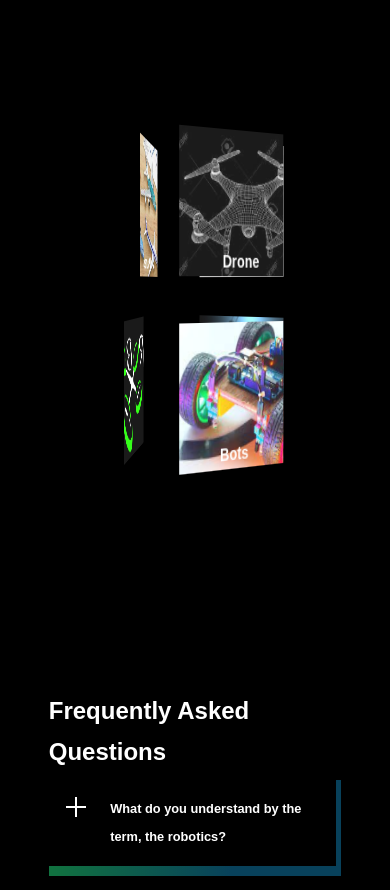
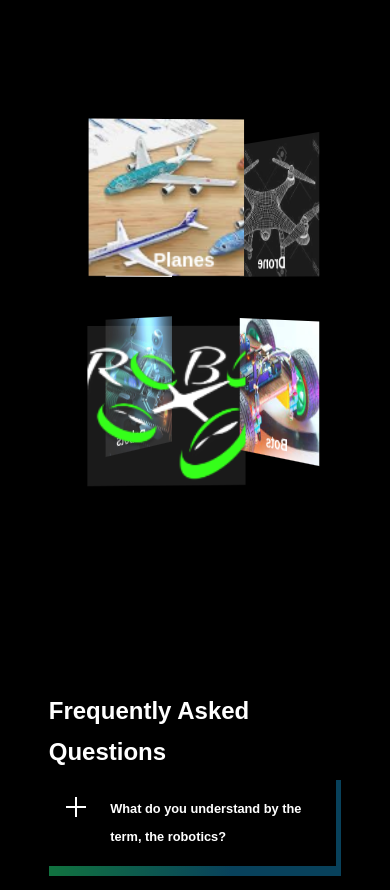
Before and after one commit to RndmCodeGuy20/Official_Website, a React (Vite) app: page / in a window 390 px wide. Shown: the part 1482-2372 px from the top of the page. Built offline with nearby package versions, Linux system fonts and the light colour scheme.

Commit message:
made the 3d component responsive

```diff
--- a/src/components/WhatWeDo/WhatWeDo.module.css
+++ b/src/components/WhatWeDo/WhatWeDo.module.css
@@ -38,9 +38,10 @@
 .carousel {
 	position: relative;
 	width: 100%;
-	height: 100%;
+	height: 100%; ;
 	transform-style: preserve-3d;
 	animation: rotate360 30s infinite forwards linear;
+
 }
 
 .newimage {
@@ -70,7 +71,7 @@
 
 @keyframes rotate360 {
 	from {
-		transform: rotateY(0deg);
+		transform: rotateY(60deg);
 	}
 
 	to {
@@ -205,38 +206,40 @@
 		top: 15%;
 	}
 
-
+	.carousel{
+			animation: rotate360 7s infinite forwards alternate;
+	}
 	.carousel-span {
 		font-size: 0.9rem;
 	}
 
 	.newimage:nth-child(1) {
 		background-image: url("../../assets/todo/plane.jpg");
-		transform: rotateY(0deg) translateZ(15vw) translateY(-110px);
+		transform: rotateY(0deg) translateX(50px) translateZ(15vw) translateY(-110px);
 	}
 
 	.newimage:nth-child(2) {
 		background-image: url("../../assets/logo.png");
-		transform: rotateY(0deg) translateZ(75px) translateY(45px);
+		transform: rotateY(0deg) translateX(50px) translateZ(75px) translateY(45px);
 	}
 
 	.newimage:nth-child(3) {
 		background-image: url("../../assets/todo/drone.jpg");
-		transform: rotateY(120deg) translateZ(75px) translateY(-110px);
+		transform: rotateY(120deg) translateX(-15px) translateZ(160px) translateY(-110px);
 	}
 
 	.newimage:nth-child(4) {
 		background-image: url("../../assets/todo/bot.jpg");
-		transform: rotateY(120deg) translateZ(75px) translateY(45px);
+		transform: rotateY(120deg) translateX(-15px) translateZ(160px) translateY(45px);
 	}
 
 	.newimage:nth-child(5) {
 		background-image: url("../../assets/todo/boat.jpg");
-		transform: rotateY(240deg) translateZ(75px) translateY(-110px);
+		transform: rotateY(240deg) translateX(-125px) translateZ(40px) translateY(-110px);
 	}
 	.newimage:nth-child(6) {
 		background-image: url("../../assets/todo/robot.jpg");
-		transform: rotateY(240deg) translateZ(75px) translateY(45px);
+		transform: rotateY(240deg) translateX(-125px) translateZ(40px) translateY(45px);
 	}
 
 	.newimage {
```
